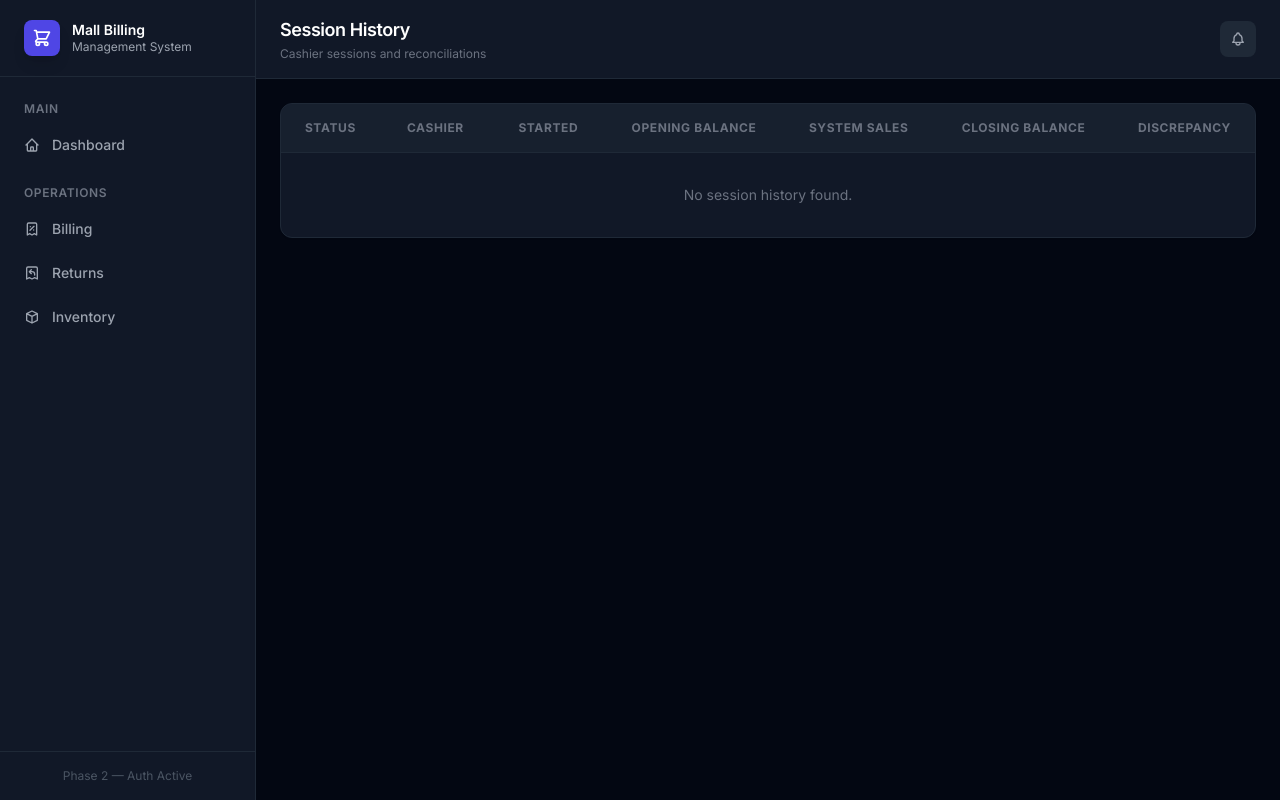
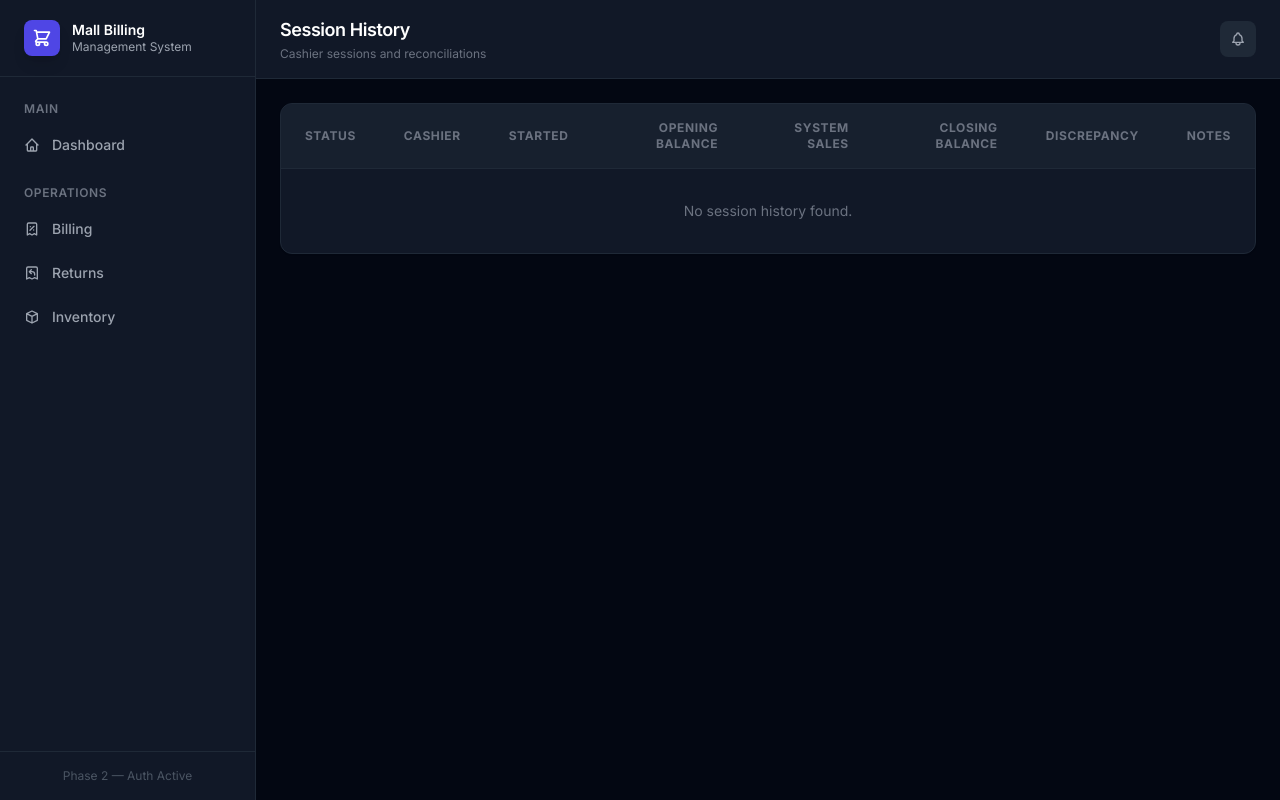
Before and after one commit to Anubhab-1/Bill, a Flask app: page /billing/sessions in a window 1280 px wide. Run offline with Flask 3, Linux system fonts and the light colour scheme; the visitor is signed in with stand-in values (Sample User, id 1); data that the repository does not hold is empty; parts of the project's set-up code (start-up, migrations or seed data) failed here and were passed over; some libraries are stand-ins or nearby versions.

Commit message:
feat(enterprise): implement shift blind-close auditing and cash discrepancies

```diff
--- a/app/billing/models.py
+++ b/app/billing/models.py
@@ -168,6 +168,7 @@ class CashSession(db.Model):
     opening_cash = db.Column(db.Numeric(10, 2), nullable=False)
     system_total = db.Column(db.Numeric(12, 2), nullable=False, default=0.00)
     closing_cash = db.Column(db.Numeric(10, 2), nullable=True)
+    closing_notes = db.Column(db.String(255), nullable=True)
     start_time = db.Column(db.DateTime, nullable=False, default=datetime.utcnow)
     end_time = db.Column(db.DateTime, nullable=True)
 
--- a/app/billing/routes.py
+++ b/app/billing/routes.py
@@ -134,7 +134,10 @@ def close_session():
     if request.method == 'POST':
         try:
             closing = Decimal(request.form['closing_cash'])
+            notes = request.form.get('closing_notes', '').strip()
+
             active.closing_cash = closing
+            active.closing_notes = notes if notes else None
             active.end_time = datetime.utcnow()
 
             # Flush to calculate discrepancy property
--- a/app/migration.py
+++ b/app/migration.py
@@ -62,6 +62,9 @@ def run_auto_migration(app):
                     # Products: price_per_kg
                     conn.execute(text("ALTER TABLE products ADD COLUMN IF NOT EXISTS price_per_kg NUMERIC(10,2)"))
 
+                    # CashSessions: closing_notes
+                    conn.execute(text("ALTER TABLE cash_sessions ADD COLUMN IF NOT EXISTS closing_notes VARCHAR(255)"))
+
                     # Users: is_active
                     conn.execute(text("ALTER TABLE users ADD COLUMN IF NOT EXISTS is_active BOOLEAN DEFAULT TRUE NOT NULL"))
 
@@ -97,6 +100,9 @@ def run_auto_migration(app):
                         conn.execute(text("ALTER TABLE sale_items ADD COLUMN snapshot_size VARCHAR(10)"))
                     if not column_exists('sale_items', 'snapshot_color'):
                         conn.execute(text("ALTER TABLE sale_items ADD COLUMN snapshot_color VARCHAR(50)"))
+
+                    if not column_exists('cash_sessions', 'closing_notes'):
+                        conn.execute(text("ALTER TABLE cash_sessions ADD COLUMN closing_notes VARCHAR(255)"))
 
                     if not column_exists('users', 'is_active'):
                         conn.execute(text("ALTER TABLE users ADD COLUMN is_active BOOLEAN DEFAULT TRUE NOT NULL"))
--- a/app/templates/billing/sessions.html
+++ b/app/templates/billing/sessions.html
@@ -14,6 +14,7 @@
                 <th class="px-6 py-4 text-right">System Sales</th>
                 <th class="px-6 py-4 text-right">Closing Balance</th>
                 <th class="px-6 py-4 text-right">Discrepancy</th>
+                <th class="px-6 py-4 text-left">Notes</th>
             </tr>
         </thead>
         <tbody class="divide-y divide-gray-800/60">
@@ -72,10 +73,14 @@
                     <span class="text-gray-600">-</span>
                     {% endif %}
                 </td>
+                <td class="px-6 py-4 text-gray-400 text-xs max-w-xs truncate"
+                    title="{{ s.closing_notes if s.closing_notes else '' }}">
+                    {{ s.closing_notes if s.closing_notes else '<span class="text-gray-600 italic">-</span>'|safe }}
+                </td>
             </tr>
             {% else %}
             <tr>
-                <td colspan="7" class="px-6 py-8 text-center text-gray-500">
+                <td colspan="8" class="px-6 py-8 text-center text-gray-500">
                     No session history found.
                 </td>
             </tr>
```
Also changed, not shown: app/templates/billing/close_session.html (+16 -8 lines).
